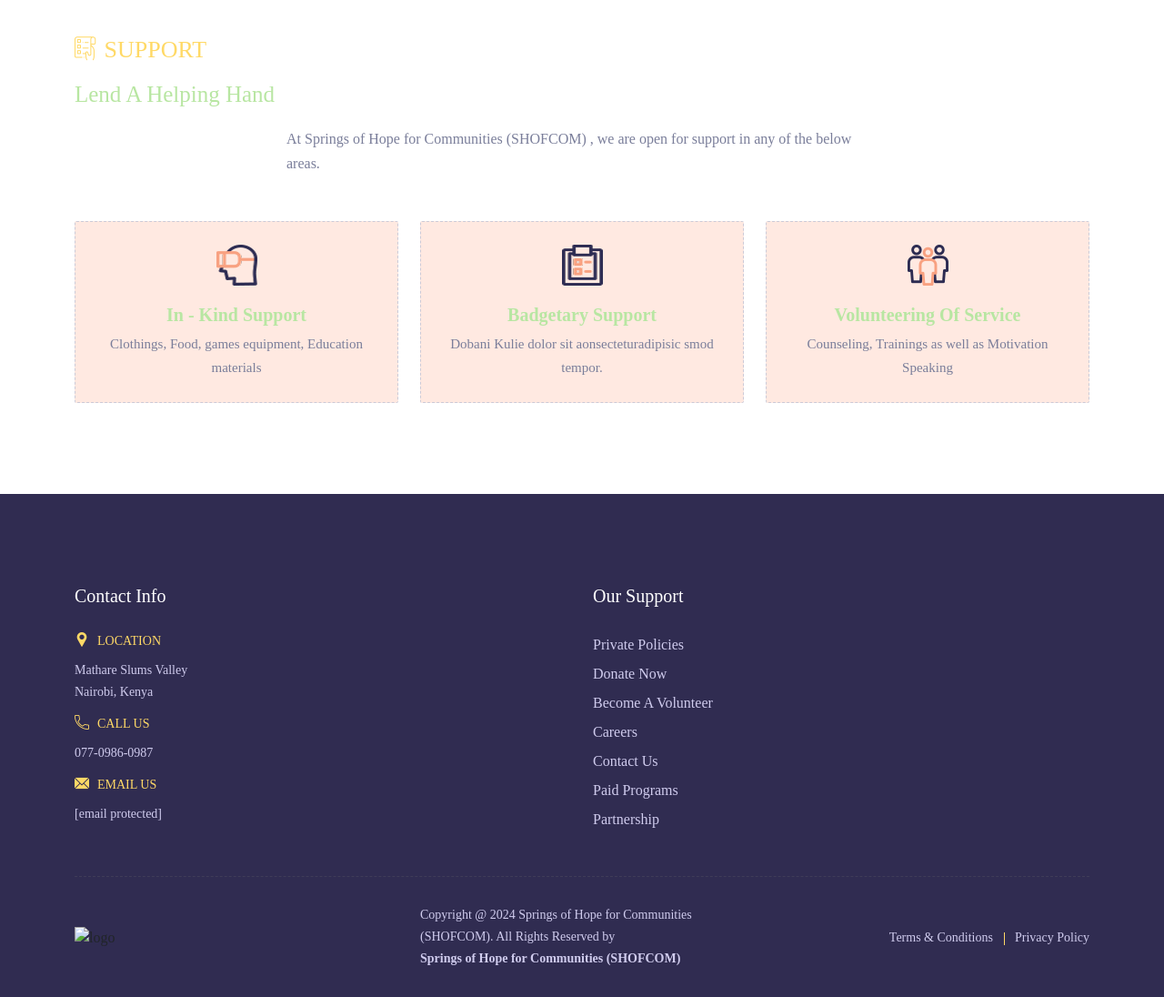
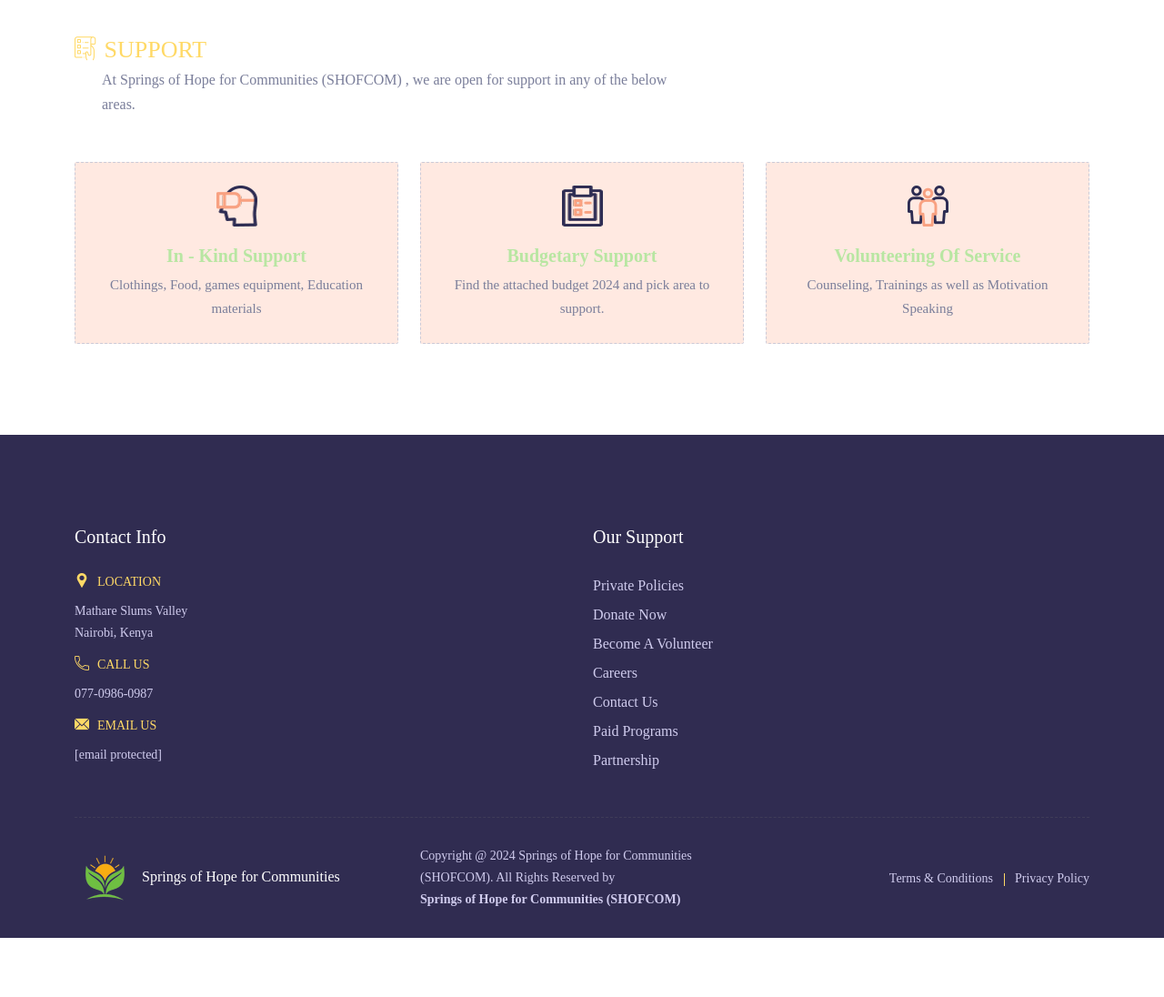
Before and after one commit to lodekib/shofcom, a plain HTML site: page support_area.html in a window 1280 px wide. Shown: the part 640-1736 px from the top of the page at 91% size. After the commit the page ends 1671 px from the top, so only its background shows below. Drawn offline with Linux system fonts and the light colour scheme; some icons are missing; a web font is replaced by a local one.

Commit message:
fixed the support area

```diff
--- a/support_area.html
+++ b/support_area.html
@@ -77,8 +77,8 @@
             <div class="container">
                 <nav class="navbar navbar-expand-md navbar-light">
                     <a class="navbar-brand" href="index.html">
-                        <img src="assets/img/logo.png" class="white-logo" alt="logo" height="100px">
-                            <img src="assets/img/logo.png" class="black-logo" alt="image" height="100px">
+                        <img src="assets/img/logo.png" class="white-logo" alt="logo"  style="margin-bottom: 15px;" height="100px">
+                            <img src="assets/img/logo.png" class="black-logo" alt="image"  style="margin-bottom: 15px;" height="100px">
                     </a>
                     <span style="color: white; margin-left: 80px;">Springs of Hope for Communities (SHOFCOM)</span>
 
@@ -332,8 +332,7 @@
                     <i class="flaticon-to-do-list"></i>
                     SUPPORT
                 </span>
-                <h2>Lend A Helping Hand</h2>
-                <p>At Springs of Hope for Communities (SHOFCOM) , we are open for support in any of the below areas.</p>
+                <p style="margin-left: 30px;">At Springs of Hope for Communities (SHOFCOM) , we are open for support in any of the below areas.</p>
             </div>
 
             <div class="row">
@@ -352,8 +351,8 @@
                         <div class="icon">
                             <img src="assets/img/solve/2.png" alt="image">
                         </div>
-                        <h3>Badgetary Support</h3>
-                        <p>Dobani Kulie dolor sit aonsecteturadipisic smod tempor.</p>
+                        <h3>Budgetary Support</h3>
+                        <p>Find the attached budget 2024 and pick area to support.</p>
                     </div>
                 </div>
 
@@ -459,7 +458,8 @@
                     <div class="row align-items-center">
                         <div class="col-lg-4">
                             <div class="copyright-logo">
-                                <img src="assets/img/white-ogo.png" alt="logo">
+                                <img src="assets/img/logo.png" alt="logo">
+                                <span style="color: white;">Springs of Hope for Communities</span>
                             </div>
                         </div>
 
```
Also changed, not shown: need.html (+4 -4 lines).
